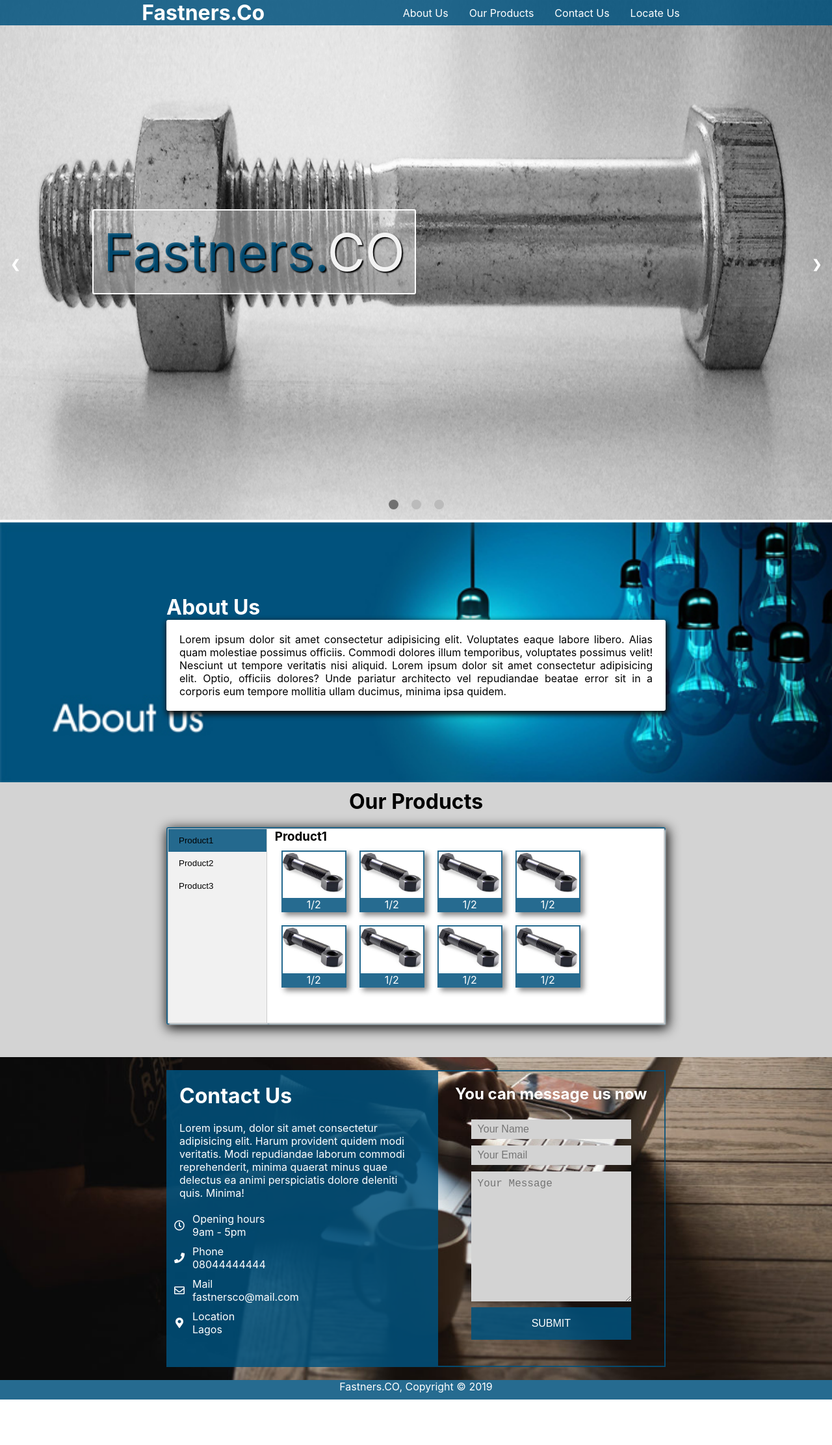
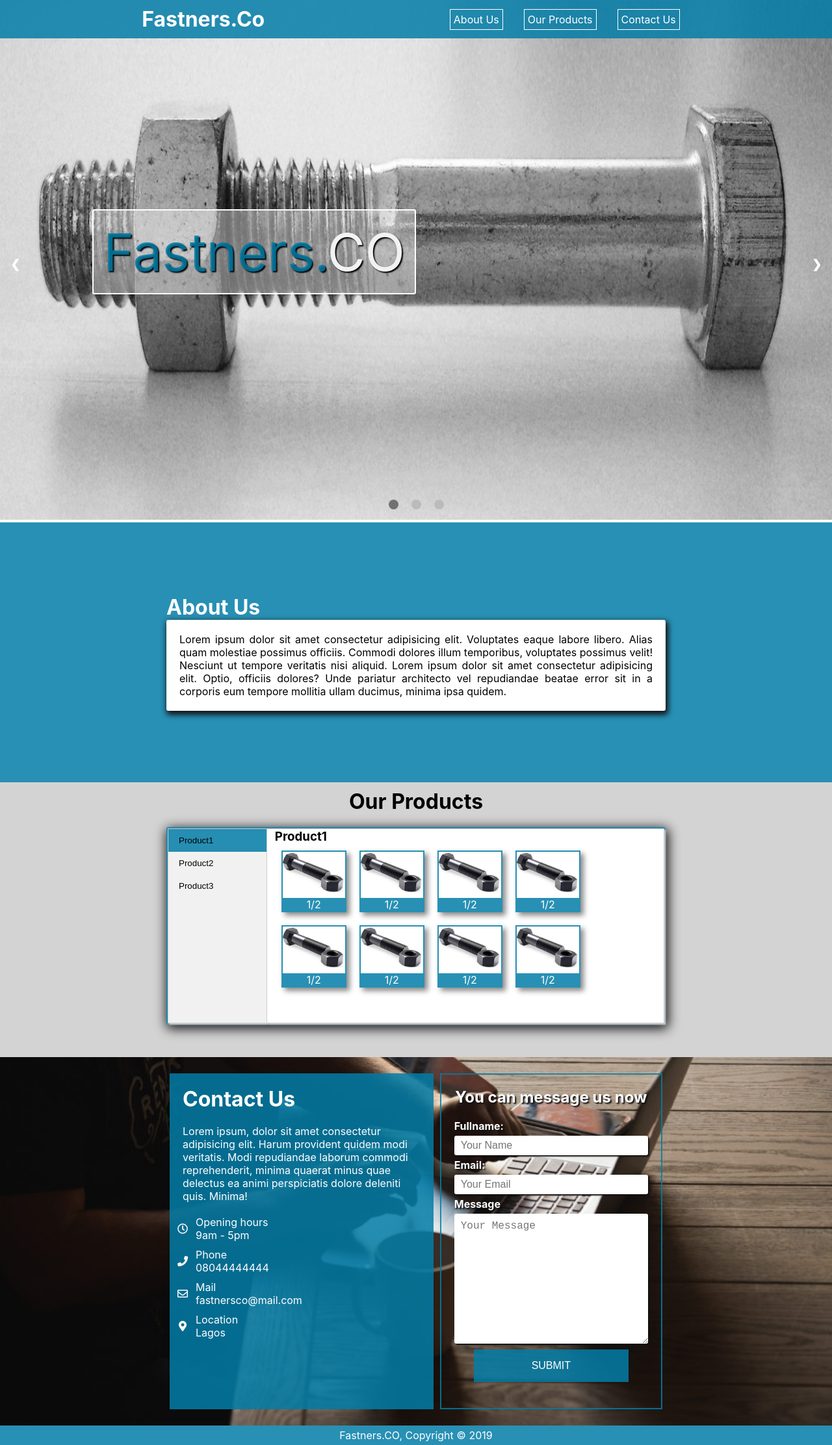
Before and after one commit to sojida/fastners, a plain HTML site: page public/index.html in a window 1280 px wide. Shown: the whole page at 65% size. Before the commit the page ends 2154 px from the top, so only its background shows below. Drawn offline with Linux system fonts and the light colour scheme.

Commit message:
template two

```diff
--- a/public/css/index.css
+++ b/public/css/index.css
@@ -16,7 +16,7 @@ body {
 }
 
 :root{
-  --primary: rgba(1,82,125,0.85)
+  --primary: rgba(3,125,167,0.85)
 }
 
 .alternate{
@@ -45,8 +45,24 @@ body {
     grid-template-columns: 1fr auto minmax(300px, 3fr) 1fr;
   }
 
+  #navbar a {
+    text-decoration: none;
+    color: #fff;
+    padding: 5px;
+    border: 1px solid #fff;
+    transition: 0.5s;
+    background: transparent;
+  }
+
+  #navbar a:hover {
+    color: var(--primary);
+    background: #fff;
+  }
+
   .logo{
     grid-column: 2 / 3;
+    margin: 10px auto;
+
   }
 
   nav{
@@ -199,7 +215,7 @@ body {
   justify-content: center;
   align-content: center;
   height: 400px;
-  background: url('../assets/images/aboutus.jpg');
+  background: var(--primary);
   background-attachment: fixed;
   background-repeat: no-repeat;
   background-size: cover;
@@ -357,6 +373,7 @@ body {
   background: var(--primary);
   color: #fff;
   padding: 10px;
+  margin: 5px;
 }
 .contact-us-header{
   padding: 10px;
@@ -375,6 +392,8 @@ body {
   grid-column: 2 / 3;
   border: 2px solid var(--primary);
   padding: 20px;
+  margin: 5px;
+  text-shadow: 2px 2px 2px #111;
 }
 
 .contact-info{
@@ -402,13 +421,23 @@ body {
   text-align: center;
 }
 
+.contact-form label{
+  display: block;
+  text-align: left;
+  color: #fff;
+  font-size: 1rem;
+  font-weight: bolder;
+}
+
 .contact-form input, .contact-form textarea{
-  width: 80%;
+  width: 100%;
   margin: 5px auto;
   font-size: 1rem;
   padding: 10px;
-  background: lightgrey;
+  background: #fff;
   border: none;
+  border-radius: 3px;
+  box-shadow: 2px 2px 2px #111;
 
 }
 
@@ -419,6 +448,8 @@ body {
 }
 
 .contact-form button{
+  display: block;
+  margin: auto;
   height: 50px;
   width: 80%;
   outline: none;
@@ -438,6 +469,7 @@ body {
 
 #footer{
   height: 30px;
+  padding: 5px;
   text-align: center;
   color: #fff;
   background: var(--primary);
@@ -475,11 +507,13 @@ body {
 
   .contact-text-container{
     grid-column: 1 / 3;
+    margin: 0;
 
   }
 
   .contact-form-container{
     grid-column: 1 / 3;
+    margin: 0;
 
   }
 
@@ -520,11 +554,13 @@ body {
   .nav-toggle-item{
     position: absolute;
     right: 0;
-    top: 0;
-    height: 100%;
-    display: flex;
-    align-items: center;
+    top: 30%;
+    display: inline-block;
+    margin: auto;
     margin-right: 1em;
+    justify-items: center;
+    border: 2px solid white;
+    padding: 5px;
   }
 
   nav li{
@@ -543,4 +579,13 @@ body {
     transition: opacity 250ms ease-in-out 250ms;
   }
 
+  #navbar a {
+    text-decoration: none;
+    color: #fff;
+    padding: 0;
+    border: none;
+    transition: 0.5s;
+    background: transparent;
+  }
+
 }
--- a/public/index.html
+++ b/public/index.html
@@ -16,10 +16,9 @@
         <input type="checkbox" id="nav-toggle" class="nav-toggle">
         <nav class="nav">
             <ul class="nav-list">
-                <li class="nav-item">About Us</li>
-                <li class="nav-item">Our Products</li>
-                <li class="nav-item">Contact Us</li>
-                <li class="nav-item">Locate Us</li>
+                <li class="nav-item"><a href="#about-us">About Us</a></li>
+                <li class="nav-item"><a href="#our-products">Our Products</a></li>
+                <li class="nav-item"><a href="#contact-us">Contact Us</a></li>
             </ul>
         </nav>
     </div>
@@ -213,9 +212,16 @@
                 <h2 class="center">You can message us now</h2>
 
                 <form class="contact-form">
-                    <input type="text" name="fullname" placeholder="Your Name">
-                    <input type="email" name="email" placeholder="Your Email">
-                    <textarea name="message" cols="30" rows="10" placeholder="Your Message"></textarea>
+                    <label for="fulname">Fullname:</label>
+                    <input type="text" id="fullname" name="fullname" placeholder="Your Name">
+                    <br>
+
+                    <label for="email">Email:</label>
+                    <input type="email" id="email" name="email" placeholder="Your Email">
+                    <br>
+
+                    <label for="message">Message</label>
+                    <textarea name="message" id="message" cols="30" rows="10" placeholder="Your Message"></textarea>
                     <br>
                     <button>Submit</button>
                 </form>
```
